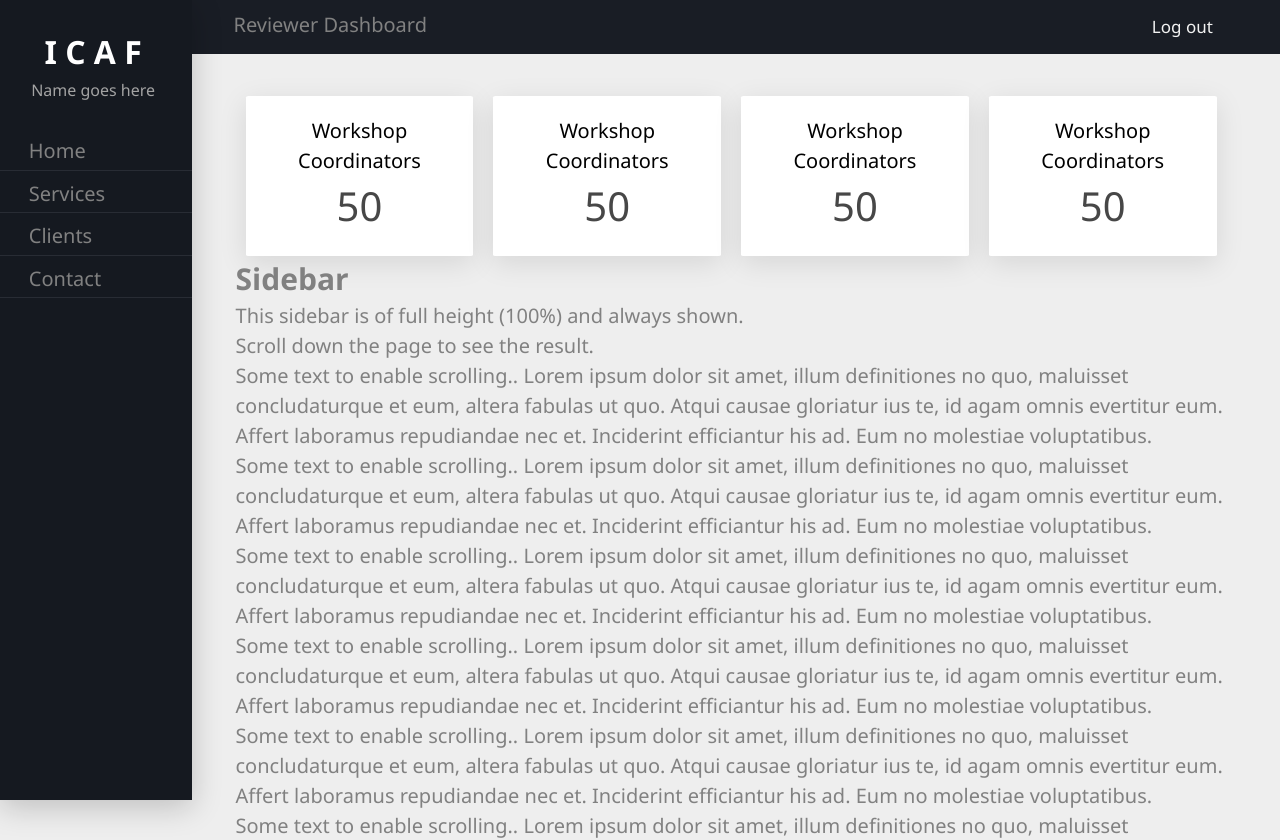
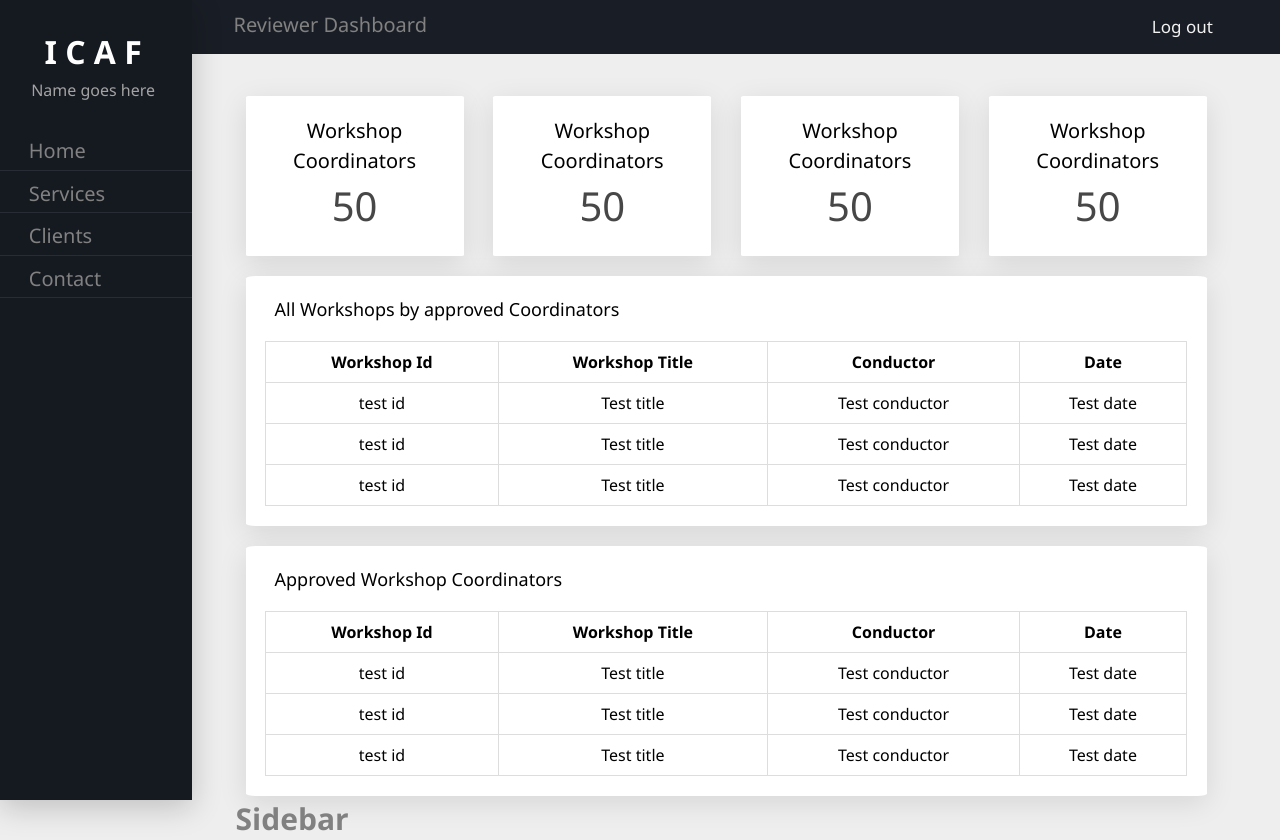
Before and after one commit to akilaliyanage/ICAF-frontend, a React (Vite) app: page /workshopDash in a window 1280 px wide. Shown: the top 840 px of the page. Built offline with nearby package versions, Linux system fonts and the light colour scheme.

Commit message:
work dhop das up 04

```diff
--- a/assets/css/WorkshopDetails/WorkDashHome.css
+++ b/assets/css/WorkshopDetails/WorkDashHome.css
@@ -4,7 +4,7 @@
     padding-top: 2%;
 }
 .nt-dash-card{
-    margin-right: 2%;
+    margin-right: 3%;
     width: 25%;
     background-color: rgb(255, 255, 255);
     border-radius: 1%;
@@ -20,3 +20,35 @@
     font-weight:normal;
     color: #474747;
 }
+.nt-approvedcard{
+    width: 97%;
+    background-color: rgb(255, 255, 255);
+    border-radius: 1%;
+    box-shadow: rgba(0, 0, 0, 0.1) 0px 7px 29px 0px;
+    padding: 2%;
+    text-align: center;
+}
+.nt-div-head{
+    text-align: left;
+    color: #000000;
+    margin-bottom: 2%;
+    margin-left: 1%;
+}
+.nt-div-head-text{
+    font-size: large;
+    font-weight: inherit;
+}
+.nt-table{
+    font-size: medium;
+    width: 100%;
+    border-collapse: collapse;
+    color: #000000;
+}
+
+.nt-td{
+    border: 1px solid #dddddd;
+    text-align: left;
+    padding: 8px;
+    text-align: center;
+
+}
--- /dev/null
+++ b/components/workshop_dashboard/AllWorkshops.jsx
@@ -0,0 +1,59 @@
+import React, { Component } from 'react'
+import './../../assets/css/WorkshopDetails/WorkDashHome.css'
+
+class AllWorkshops extends Component {
+    render() {
+        return (
+            <div>
+                <div className="nt-dcard-cont">
+
+                    <div className="nt-approvedcard">
+                        {/* <p>
+                            Lorem ipsum dolor sit, amet consectetur adipisicing elit. Ipsum corporis accusantium repudiandae ex, distinctio animi incidunt cupiditate earum enim omnis. Fuga veritatis neque laudantium voluptate sapiente iste incidunt minus molestiae.
+                        </p> */}
+
+                        <div className="nt-div-head">
+                            <h3 className="nt-div-head-text">
+                                All Workshops by approved Coordinators
+                            </h3>
+                        </div>
+
+                        <table className="nt-table">
+                            <thead>
+                                <tr>
+                                    <th className="nt-td">Workshop Id</th>
+                                    <th className="nt-td">Workshop Title</th>
+                                    <th className="nt-td">Conductor</th>
+                                    <th className="nt-td">Date</th>
+                                </tr>
+                            </thead>
+                            <tbody>
+                                <tr>
+                                    <td className="nt-td">test id</td>
+                                    <td className="nt-td">Test title</td>
+                                    <td className="nt-td">Test conductor</td>
+                                    <td className="nt-td">Test date</td>
+                                </tr>
+                                <tr>
+                                    <td className="nt-td">test id</td>
+                                    <td className="nt-td">Test title</td>
+                                    <td className="nt-td">Test conductor</td>
+                                    <td className="nt-td">Test date</td>
+                                </tr>
+                                <tr>
+                                    <td className="nt-td">test id</td>
+                                    <td className="nt-td">Test title</td>
+                                    <td className="nt-td">Test conductor</td>
+                                    <td className="nt-td">Test date</td>
+                                </tr>
+                            </tbody>
+                        </table>
+
+                    </div>
+                </div>
+            </div>
+        )
+    }
+}
+
+export default AllWorkshops
--- /dev/null
+++ b/components/workshop_dashboard/PendingCoordinators.jsx
@@ -0,0 +1,56 @@
+import React, { Component } from 'react'
+import './../../assets/css/WorkshopDetails/WorkDashHome.css'
+
+class PendingCoordinators extends Component {
+    render() {
+        return (
+            <div>
+                <div className="nt-dcard-cont">
+                    <div className="nt-approvedcard">
+
+                        <div className="nt-div-head">
+                            <h3 className="nt-div-head-text">
+                                Approved Workshop Coordinators
+                            </h3>
+                        </div>
+
+                        <table className="nt-table">
+                            <thead>
+                                <tr>
+                                    <th className="nt-td">Workshop Id</th>
+                                    <th className="nt-td">Workshop Title</th>
+                                    <th className="nt-td">Conductor</th>
+                                    <th className="nt-td">Date</th>
+                                </tr>
+                            </thead>
+                            <tbody>
+                                <tr>
+                                    <td className="nt-td">test id</td>
+                                    <td className="nt-td">Test title</td>
+                                    <td className="nt-td">Test conductor</td>
+                                    <td className="nt-td">Test date</td>
+                                </tr>
+                                <tr>
+                                    <td className="nt-td">test id</td>
+                                    <td className="nt-td">Test title</td>
+                                    <td className="nt-td">Test conductor</td>
+                                    <td className="nt-td">Test date</td>
+                                </tr>
+                                <tr>
+                                    <td className="nt-td">test id</td>
+                                    <td className="nt-td">Test title</td>
+                                    <td className="nt-td">Test conductor</td>
+                                    <td className="nt-td">Test date</td>
+                                </tr>
+                            </tbody>
+                        </table>
+                    </div>
+
+                </div>
+
+            </div>
+        )
+    }
+}
+
+export default PendingCoordinators
--- a/components/workshop_dashboard/WorkshpDTemp.jsx
+++ b/components/workshop_dashboard/WorkshpDTemp.jsx
@@ -2,6 +2,8 @@ import React, { Component } from 'react'
 import './../../assets/css/WorkshopDetails/workshopDash.css'
 // import UserImg from './../../assets/media/nethsara/workshopUser.png'
 import CardDiv from './WorkDashHome'
+import AllWorkshops from './AllWorkshops'
+import PendingCoordinators from './PendingCoordinators'
 
 class WorkshpDTemp extends Component {
     render() {
@@ -35,6 +37,8 @@ class WorkshpDTemp extends Component {
                     <div className="nt-main-cont">
 
                         <CardDiv/>
+                        <AllWorkshops/>
+                        <PendingCoordinators/>
 
                         <h2>Sidebar</h2>
                         <p>This sidebar is of full height (100%) and always shown.</p>
@@ -49,6 +53,9 @@ class WorkshpDTemp extends Component {
                         <p>Some text to enable scrolling.. Lorem ipsum dolor sit amet, illum definitiones no quo, maluisset concludaturque et eum, altera fabulas ut quo. Atqui causae gloriatur ius te, id agam omnis evertitur eum. Affert laboramus repudiandae nec et. Inciderint efficiantur his ad. Eum no molestiae voluptatibus.</p>
                         <p>Some text to enable scrolling.. Lorem ipsum dolor sit amet, illum definitiones no quo, maluisset concludaturque et eum, altera fabulas ut quo. Atqui causae gloriatur ius te, id agam omnis evertitur eum. Affert laboramus repudiandae nec et. Inciderint efficiantur his ad. Eum no molestiae voluptatibus.</p>
                         <p>Some text to enable scrolling.. Lorem ipsum dolor sit amet, illum definitiones no quo, maluisset concludaturque et eum, altera fabulas ut quo. Atqui causae gloriatur ius te, id agam omnis evertitur eum. Affert laboramus repudiandae nec et. Inciderint efficiantur his ad. Eum no molestiae voluptatibus.</p>
+
+
+
                     </div>
 
                 </div>
```
Also changed, not shown: components/workshopDetails/WorkCordinatorReg.jsx (+39 -26 lines).
